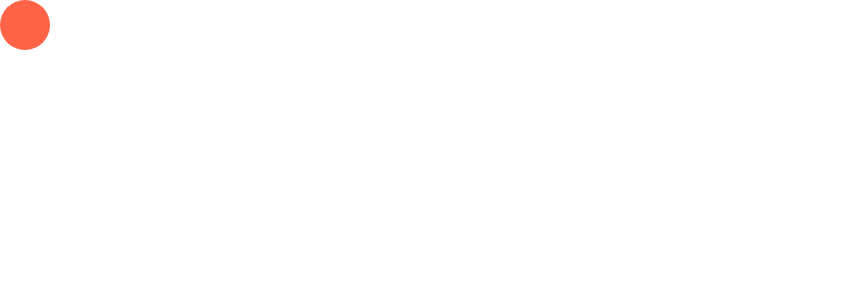
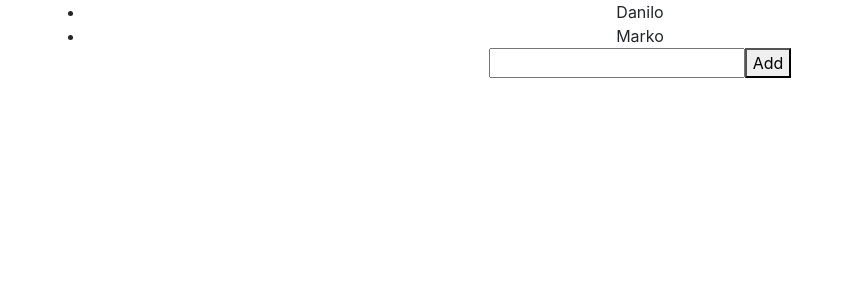
Before and after one commit to jahorinac/kurs, a React (Create React App) app in the folder react-hooks/: page / in a window 1280 px wide. Shown: the top 300 px of the page, without its empty margins (0-854 px from the left). Built offline with nearby package versions, Linux system fonts and the light colour scheme.

Commit message:
18 - useState - different typeOf state (in this case array)

```diff
--- /dev/null
+++ b/react-hooks/src/Account/Account.js
@@ -0,0 +1,20 @@
+import React, { useState }from 'react'
+
+function Account() {
+
+    const [account, setAccount] = useState({name: 'Danilo', deposit:'11000'})
+
+    return (
+        <div className="container text-center">
+            <h1>Name: {account.name} </h1>
+            <h1>Name: {account.deposit} </h1>
+
+            <input type="text"
+            placeholder="set deposit"
+            onChange={(e) => setAccount ({...account, deposit: e.target.value})}
+            />
+        </div>
+    )
+}
+
+export default Account
--- a/react-hooks/src/App.js
+++ b/react-hooks/src/App.js
@@ -1,10 +1,12 @@
 import React from 'react'
-import Ball from './Ball/Ball'
+//import Ball from './Ball/Ball'
+//import Account from './Account/Account'
+import NameList from './NameList/NameList'
 
 function App(){
 
     return(
-        <Ball/>
+        <NameList/>
     )
 }
 
--- /dev/null
+++ b/react-hooks/src/NameList/NameList.js
@@ -0,0 +1,25 @@
+import React, {useState} from 'react'
+
+function NameList() {
+
+    const [names, setNames] = useState(['Danilo', 'Marko']);
+    const [newName, setNewName] = useState('')
+
+    const saveName = () => {
+        setNames([...names, newName])
+        setNewName('')
+    };
+
+    return(
+        <div className="container text-center">
+            <ul className="list-group">
+                {names.map(name => <li className="list-item">{name}</li> )}
+            </ul>
+
+            <input type="text" onChange={e => {setNewName(e.target.value)}} value={newName}/>
+            <button onClick={saveName}>Add</button>
+        </div>
+    )
+}
+
+export default NameList
```
Also changed, not shown: 1 other file (tests, documents, lock files or other folders).
